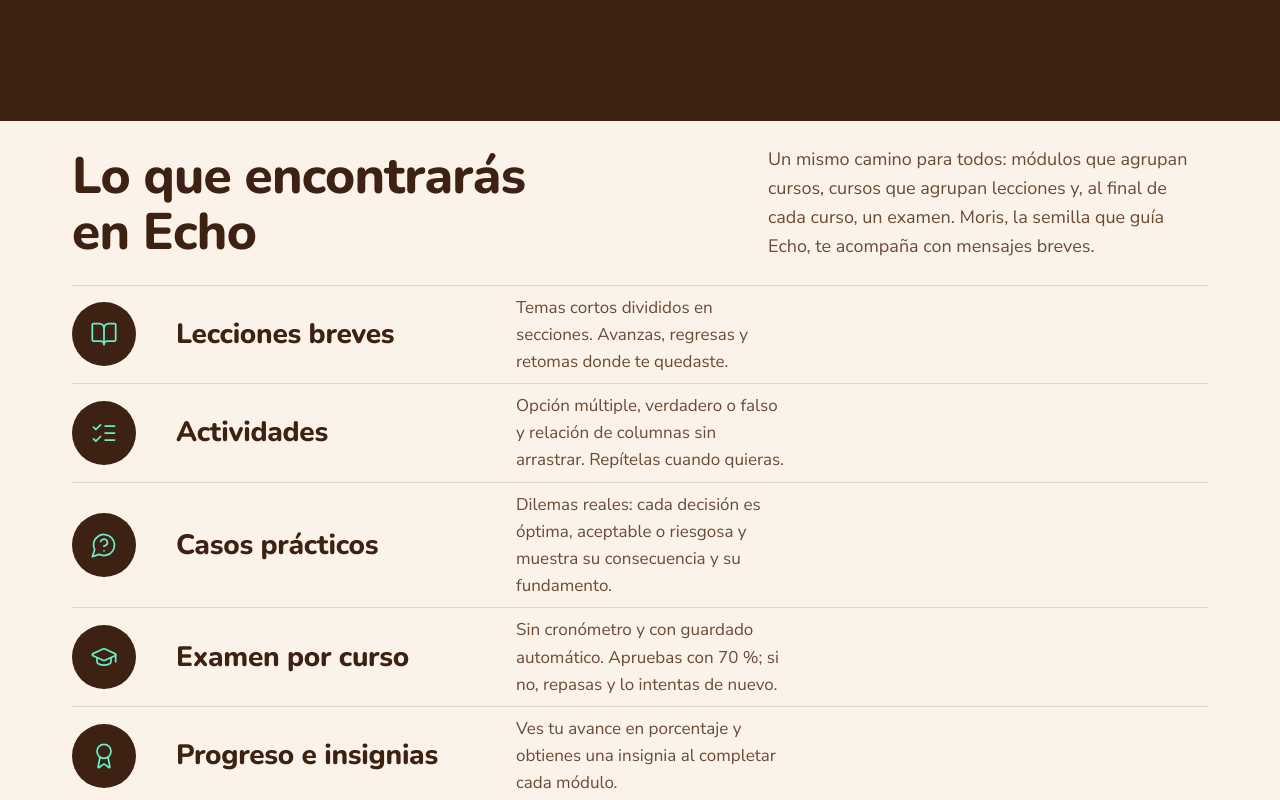
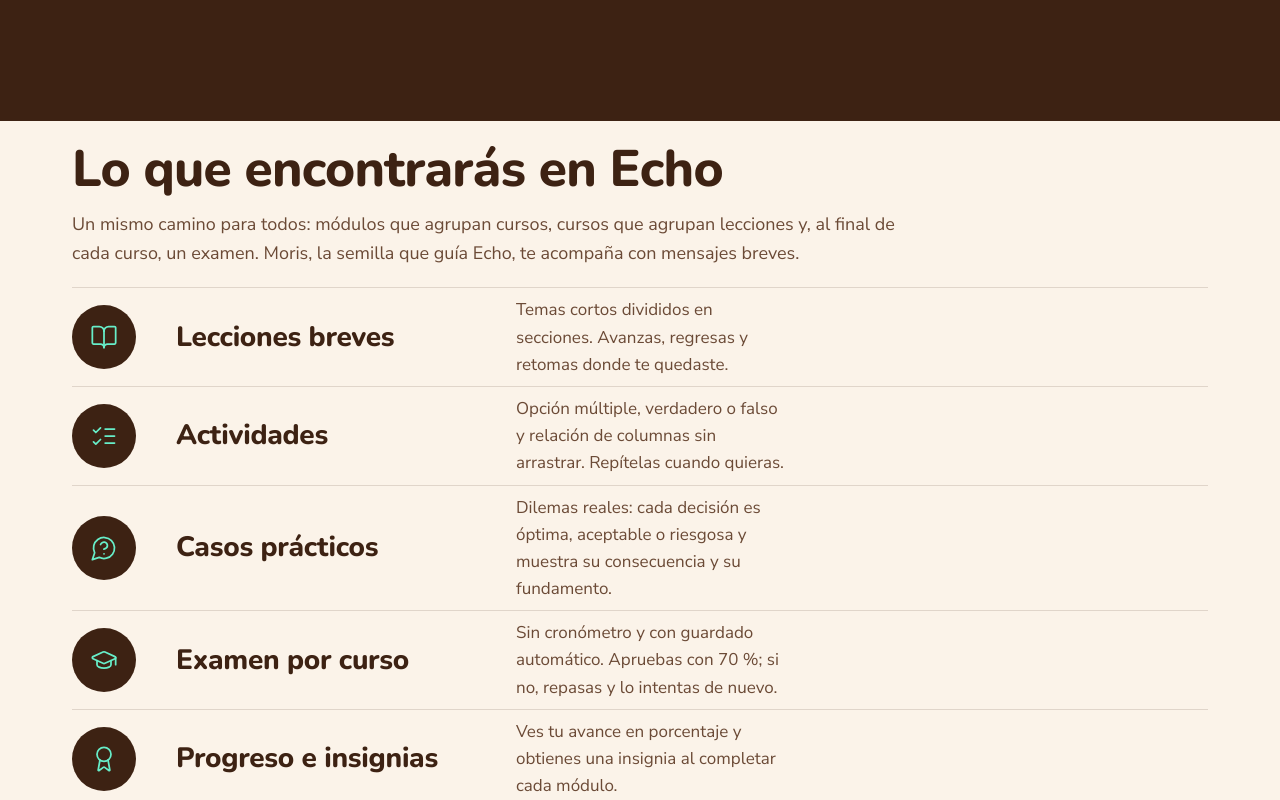
Before and after one commit to Diego-Zarate18/echo, a Next.js app in the folder frontend/: page / in a window 1280 px wide. Shown: the part 1420-2220 px from the top of the page. Built offline with nearby package versions, Linux system fonts and the light colour scheme.

Commit message:
fix: la entrada de Que encontraras va debajo del titulo
En la seccion compacta la entrada quedaba mas alta que el titulo y la barra fija la tapaba. Ahora va apilada bajo el titulo (variante apilada de EncabezadoSeccion) y la seccion sigue cabiendo en 1536x705, 1366x768 y 1440x900.

```diff
--- a/frontend/src/areas/inicio/componentes/EncabezadoSeccion.tsx
+++ b/frontend/src/areas/inicio/componentes/EncabezadoSeccion.tsx
@@ -4,21 +4,33 @@
   titulo: string;
   entrada: string;
   tono: "claro" | "oscuro";
-  /** Proporción de Figma: título de 780 px con entrada de 440, o título de 640 con entrada de 560. */
-  proporcion: "titulo-amplio" | "entrada-amplia";
+  /**
+   * Proporción de Figma: título de 780 px con entrada de 440, o título de 640 con entrada de 560.
+   * `apilada`: la entrada va debajo del título. El título queda arriba, así que nada de la sección
+   * asoma por encima de él bajo el encabezado fijo (se usa en la sección compacta «Qué encontrarás»).
+   */
+  proporcion: "titulo-amplio" | "entrada-amplia" | "apilada";
 };
 
-/** Título de sección con su entrada alineada abajo a la derecha (84:561, 84:611, 84:649). */
+/** Título de sección con su entrada alineada abajo a la derecha (84:561, 84:611, 84:649) o debajo. */
 export function EncabezadoSeccion({ id, titulo, entrada, tono, proporcion }: PropsEncabezadoSeccion) {
   const oscuro = tono === "oscuro";
   const tituloAmplio = proporcion === "titulo-amplio";
+  const apilada = proporcion === "apilada";
   return (
-    <div className="flex flex-col gap-5 lg:flex-row lg:items-end lg:justify-between lg:gap-12 xl:gap-24">
+    <div
+      className={
+        apilada
+          ? "flex flex-col gap-3"
+          : "flex flex-col gap-5 lg:flex-row lg:items-end lg:justify-between lg:gap-12 xl:gap-24"
+      }
+    >
       <h2
         id={id}
         className={[
-          "font-titulo text-seccion font-extrabold text-balance lg:min-w-0 lg:flex-1",
-          tituloAmplio ? "xl:max-w-[780px]" : "xl:max-w-[640px]",
+          "font-titulo text-seccion font-extrabold text-balance",
+          apilada ? "" : "lg:min-w-0 lg:flex-1",
+          apilada || tituloAmplio ? "xl:max-w-[780px]" : "xl:max-w-[640px]",
           oscuro ? "text-marca-crema" : "text-marca-cafe",
         ].join(" ")}
       >
@@ -26,8 +38,12 @@
       </h2>
       <p
         className={[
-          "max-w-[60ch] text-amplio lg:shrink-0",
-          tituloAmplio ? "lg:w-[40%] xl:w-[440px]" : "lg:w-[48%] xl:w-[560px]",
+          "text-amplio",
+          apilada
+            ? "max-w-[80ch]"
+            : tituloAmplio
+              ? "max-w-[60ch] lg:w-[40%] lg:shrink-0 xl:w-[440px]"
+              : "max-w-[60ch] lg:w-[48%] lg:shrink-0 xl:w-[560px]",
           oscuro ? "text-marca-crema" : "text-texto-secundario",
         ].join(" ")}
       >
--- a/frontend/src/areas/inicio/componentes/QueEncontraras.tsx
+++ b/frontend/src/areas/inicio/componentes/QueEncontraras.tsx
@@ -69,7 +69,7 @@
       id="que-encontraras"
       aria-labelledby="titulo-que-encontraras"
       data-fondo="claro"
-      className="bg-marca-crema px-5 py-20 text-marca-cafe md:px-10 md:py-28 lg:px-[72px] lg:pt-[130px] lg:pb-[140px] xl:pt-6 xl:pb-24"
+      className="bg-marca-crema px-5 py-20 text-marca-cafe md:px-10 md:py-28 lg:px-[72px] lg:pt-[130px] lg:pb-[140px] xl:pt-5 xl:pb-24"
     >
       <div className="mx-auto w-full max-w-[1296px]">
         <EncabezadoSeccion
@@ -77,10 +77,10 @@
           titulo="Lo que encontrarás en Echo"
           entrada="Un mismo camino para todos: módulos que agrupan cursos, cursos que agrupan lecciones y, al final de cada curso, un examen. Moris, la semilla que guía Echo, te acompaña con mensajes breves."
           tono="claro"
-          proporcion="titulo-amplio"
+          proporcion="apilada"
         />
 
-        <ul className="mt-12 lg:mt-14 xl:mt-6">
+        <ul className="mt-12 lg:mt-14 xl:mt-5">
           {elementos.map(({ titulo, descripcion, Icono, expresion, mensajeMoris }) => (
             <li
               key={titulo}
```
